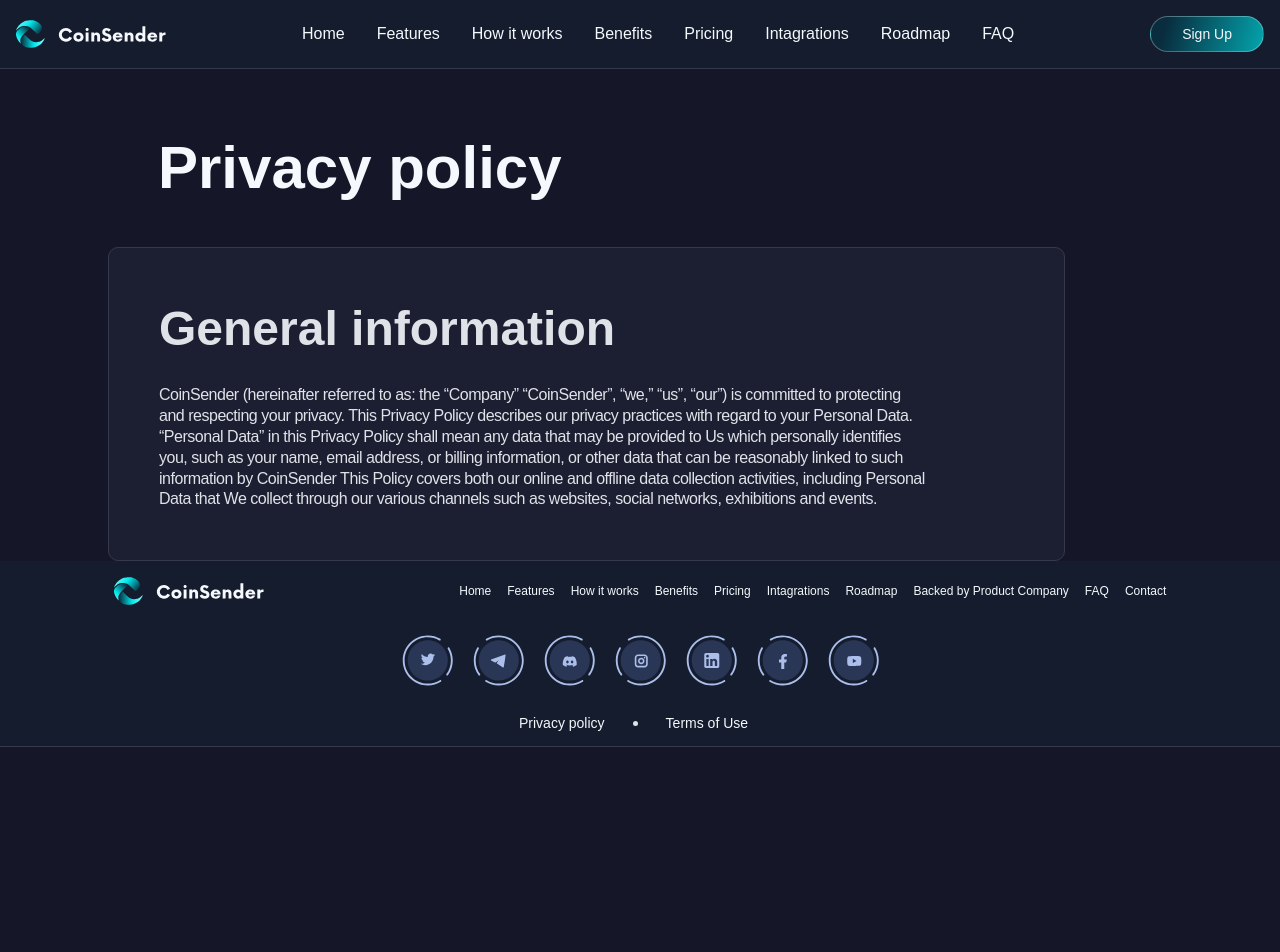
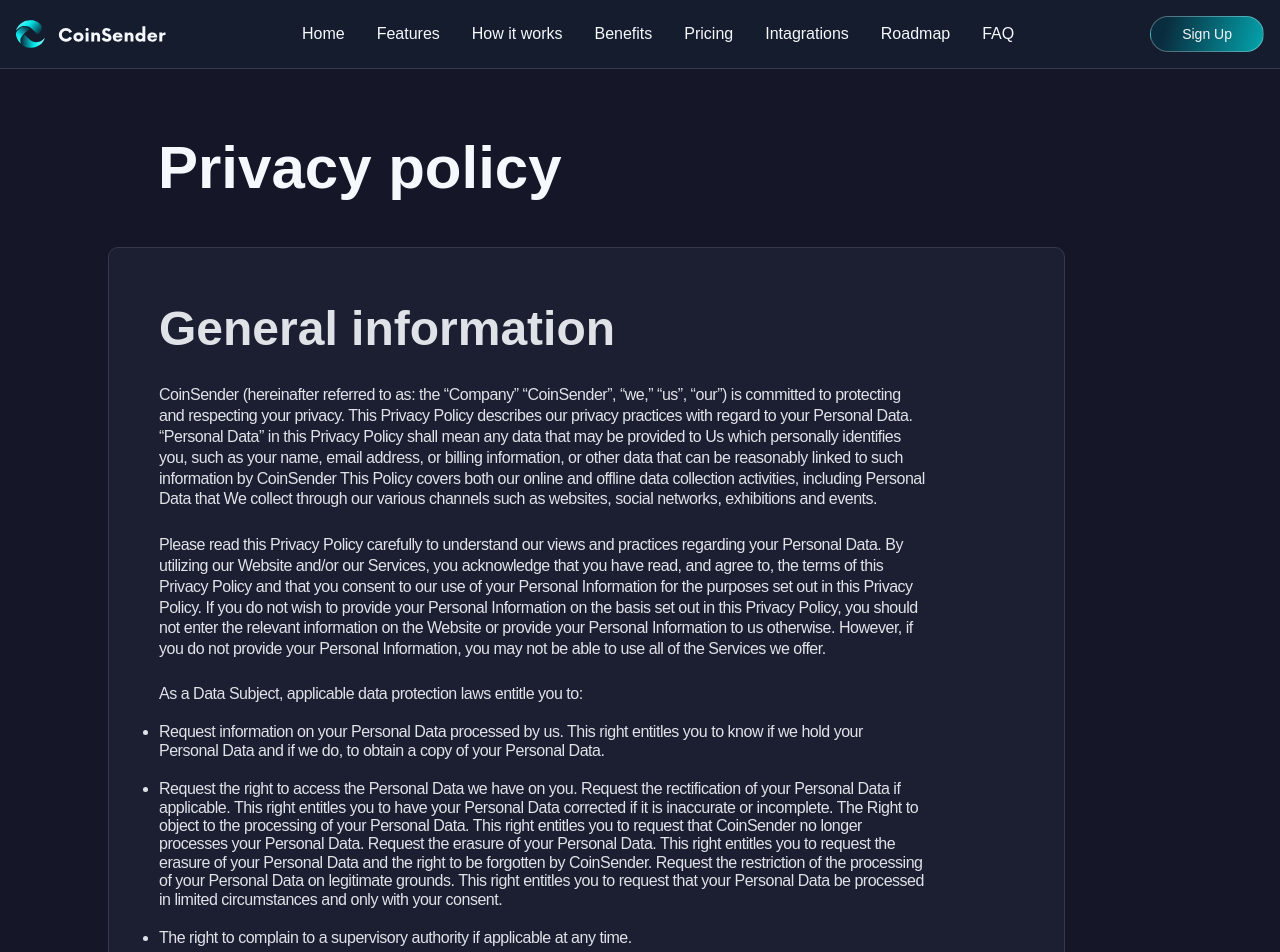
Before and after one commit to Marko193/CoinSender-Landing, a Next.js app: page /privacy_policy in a window 1280 px wide. Shown: the top 952 px of the page. Before the commit the page ends 800 px from the top, so only its background shows below. Built offline with nearby package versions, Linux system fonts and the light colour scheme.

Commit message:
feat: working with list

```diff
--- a/src/pages/privacy_policy/index.jsx
+++ b/src/pages/privacy_policy/index.jsx
@@ -11,7 +11,6 @@
                     Privacy policy
                 </div>
                 <div className={styles.blocks_info_wrapper}>
-
                     <div className={styles.blocks_info_content}>
                         <div className={styles.block_title}>
                             <p>General information</p>
@@ -26,6 +25,49 @@
                             collection activities, including Personal Data that We collect through our various channels
                             such as websites, social networks, exhibitions and events.
                         </div>
+                        <div className={styles.text_block}>
+                            Please read this Privacy Policy carefully to understand our views and practices regarding
+                            your
+                            Personal Data. By utilizing our Website and/or our Services, you acknowledge that you have
+                            read,
+                            and agree to, the terms of this Privacy Policy and that you consent to our use of your
+                            Personal
+                            Information for the purposes set out in this Privacy Policy. If you do not wish to provide
+                            your
+                            Personal Information on the basis set out in this Privacy Policy, you should not enter the
+                            relevant information on the Website or provide your Personal Information to us otherwise.
+                            However, if you do not provide your Personal Information, you may not be able to use all of
+                            the
+                            Services we offer.
+                        </div>
+                    </div>
+                    <div className={styles.list_block_wrapper}>
+                        <div className={styles.list_title}>
+                            As a Data Subject, applicable data protection laws entitle you to:
+                        </div>
+                        <ul className={styles.list_content}>
+                            <li>
+                                Request information on your Personal Data processed by us. This right entitles you to
+                                know if we hold your Personal Data and if we do, to obtain a copy of your Personal Data.
+                            </li>
+                            <li>
+                                Request the right to access the Personal Data we have on you. Request the rectification
+                                of your Personal Data if applicable. This right entitles you to have your Personal Data
+                                corrected if it is inaccurate or incomplete. The Right to object to the processing of
+                                your Personal Data. This right entitles you to request that CoinSender no longer
+                                processes your Personal Data. Request the erasure of your Personal Data. This right
+                                entitles you to request the erasure of your Personal Data and the right to be forgotten
+                                by CoinSender. Request the restriction of the processing of your Personal Data on
+                                legitimate grounds. This right entitles you to request that your Personal Data be
+                                processed in limited circumstances and only with your consent.
+                            </li>
+                            <li>
+                                The right to complain to a supervisory authority if applicable at any time.
+                            </li>
+                            <li>
+                                Request to withdraw your consent at any time. Request the portability of your
+                            </li>
+                        </ul>
                     </div>
                 </div>
             </div>
--- a/src/pages/privacy_policy/privacy_policy.module.scss
+++ b/src/pages/privacy_policy/privacy_policy.module.scss
@@ -47,7 +47,7 @@
 .blocks_info_content {
   color: rgba(245, 248, 252, 0.9);
 
-  @media screen and (min-width: $screen-desktop-max) and (max-width: 1600px){
+  @media screen and (min-width: $screen-desktop-max) and (max-width: 1600px) {
     width: 767px;
   }
 
@@ -76,5 +76,38 @@
   font-size: 16px;
   line-height: 130%;
   letter-spacing: -0.03em;
+}
+
+.list_block_wrapper {
+  margin-top: 25px;
+  font-weight: 400;
+  font-size: 16px;
+  line-height: 115.5%;
+  letter-spacing: -0.03em;
+
+  color: rgba(245, 248, 252, 0.9);
+
+  @media screen and (min-width: $screen-desktop-max) and (max-width: 1600px) {
+    width: 767px;
+  }
+}
+
+.list_title {
+  margin-bottom: 20px;
+}
+
+.list_wrapper {
 
 }
+
+.list_content {
+  ul, li {
+    list-style: initial;
+  }
+  li {
+    margin-bottom: 20px;
+  }
+  //li {
+  //  list-style-type: circle;
+  //}
+}
```
